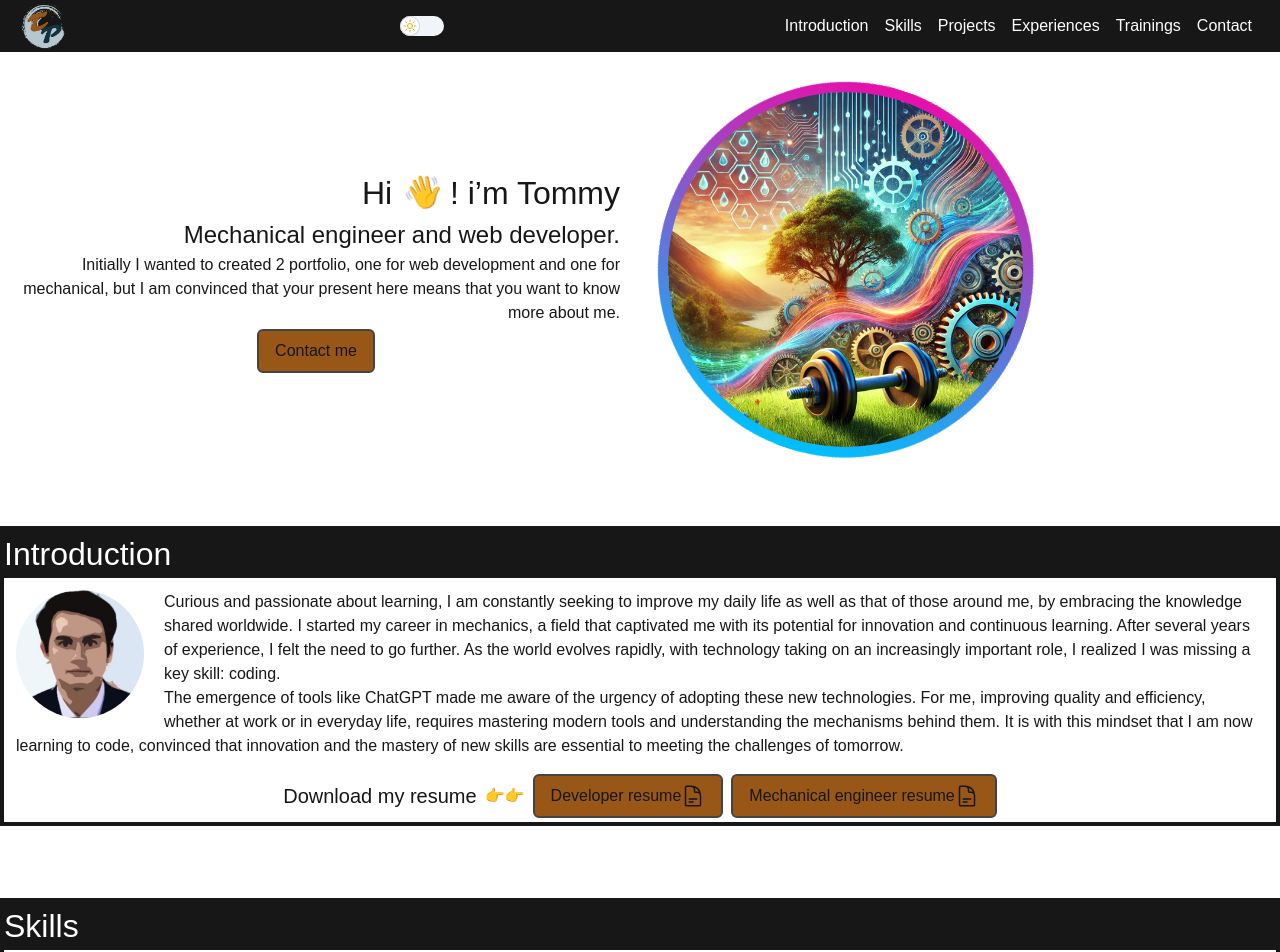
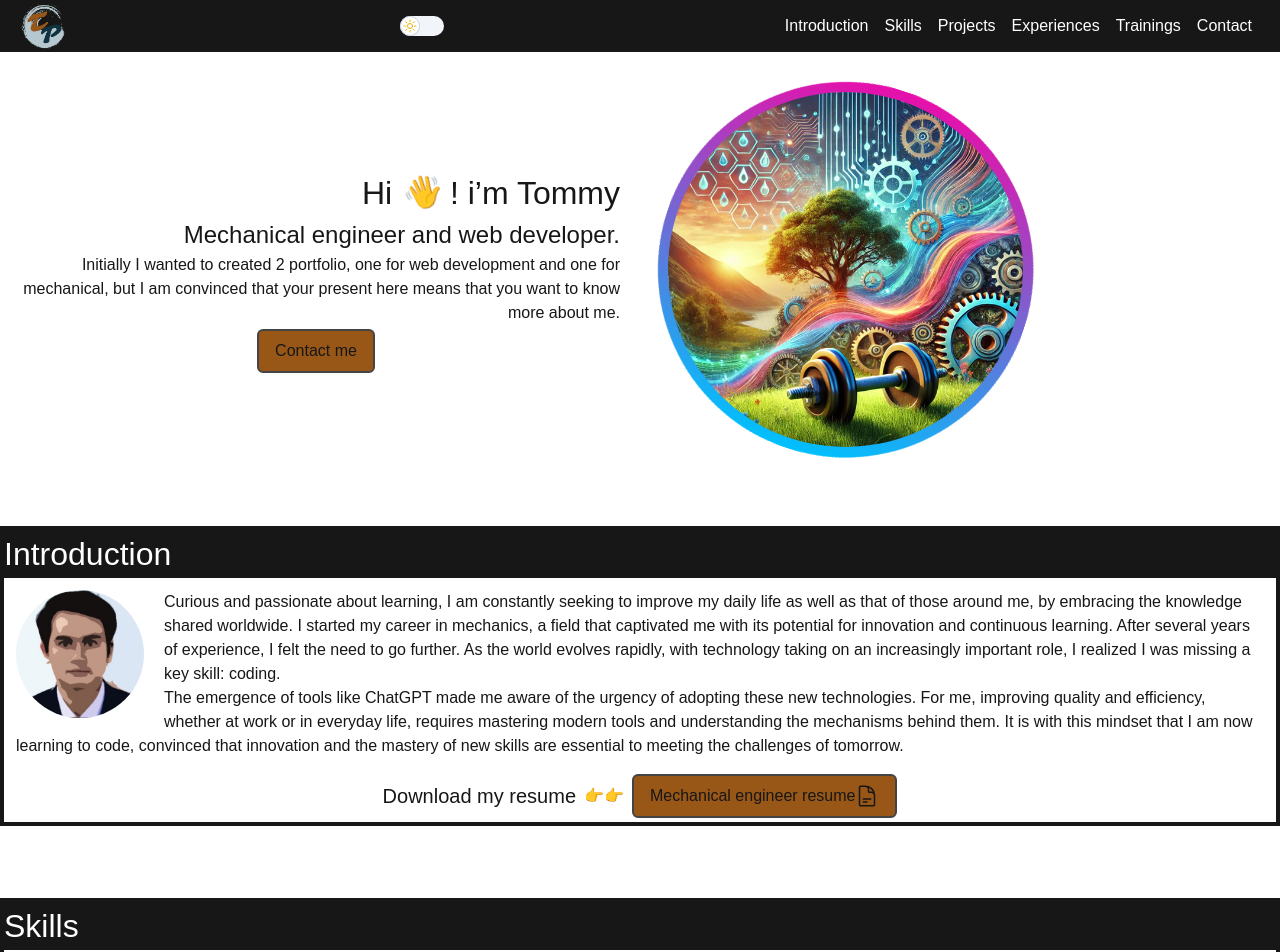
Before and after one commit to tommy-pellerin/tommy-pellerin.github.io, a React (Vite) app: page / in a window 1280 px wide. Shown: the top 952 px of the page. Built offline with nearby package versions, Linux system fonts and the light colour scheme.

Commit message:
mute a resume

```diff
--- a/src/components/introduction/introduction.tsx
+++ b/src/components/introduction/introduction.tsx
@@ -26,10 +26,10 @@ function Introduction() {
           <h3>Download my resume</h3>
           <div className='md:hidden'>👇👇</div>
           <div className='hidden md:block'>👉👉</div>
-          <a href="/developper_resume/CV_Tommy_Pellerin.pdf" download className='button_with_border flex flex-row items-center my-1'>
+          {/* <a href="/developper_resume/CV_Tommy_Pellerin.pdf" download className='button_with_border flex flex-row items-center my-1'>
             Developer resume
             <DocumentTextIcon aria-hidden="true" className="h-6 w-6"/>
-          </a>
+          </a> */}
           <a href="/mechanical_resume/CV_Tommy_Pellerin.pdf" download className='button_with_border flex flex-row items-center my-1'>
             Mechanical engineer resume
             <DocumentTextIcon aria-hidden="true" className="h-6 w-6"/>
```
